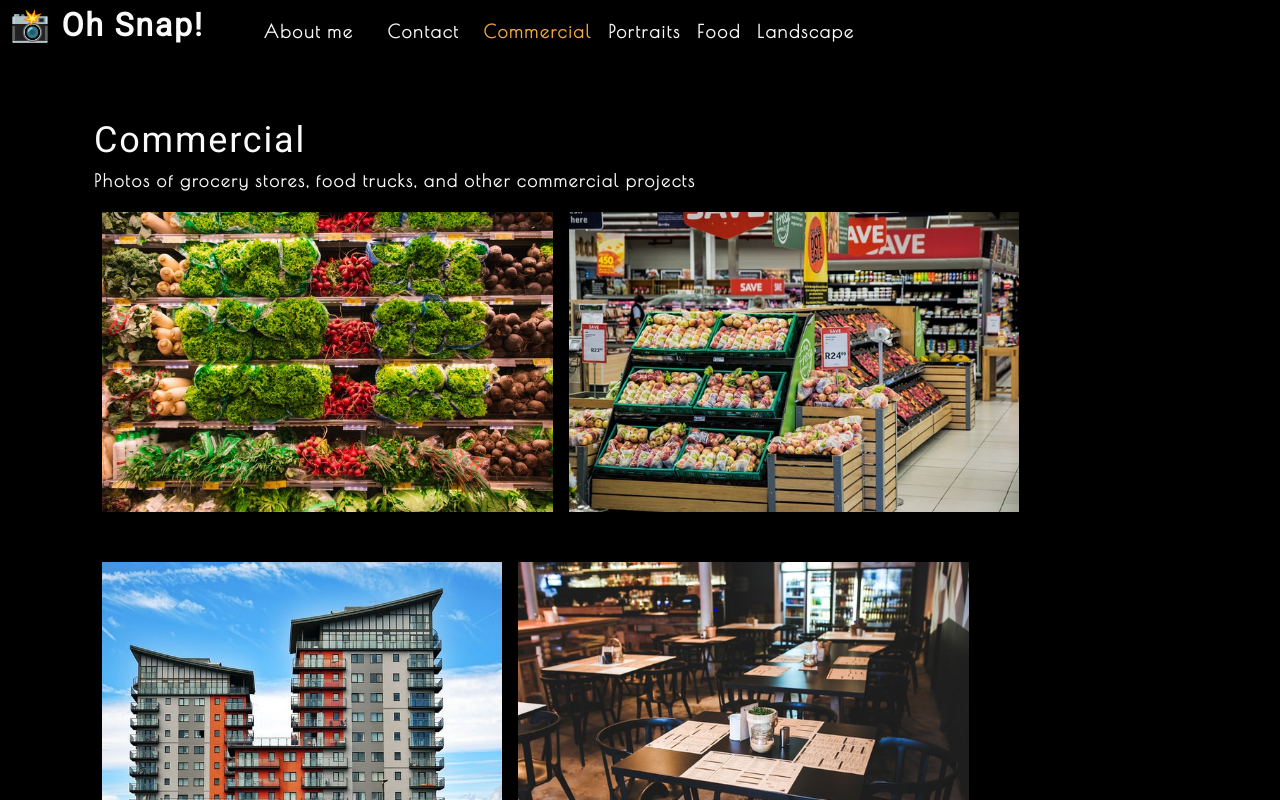
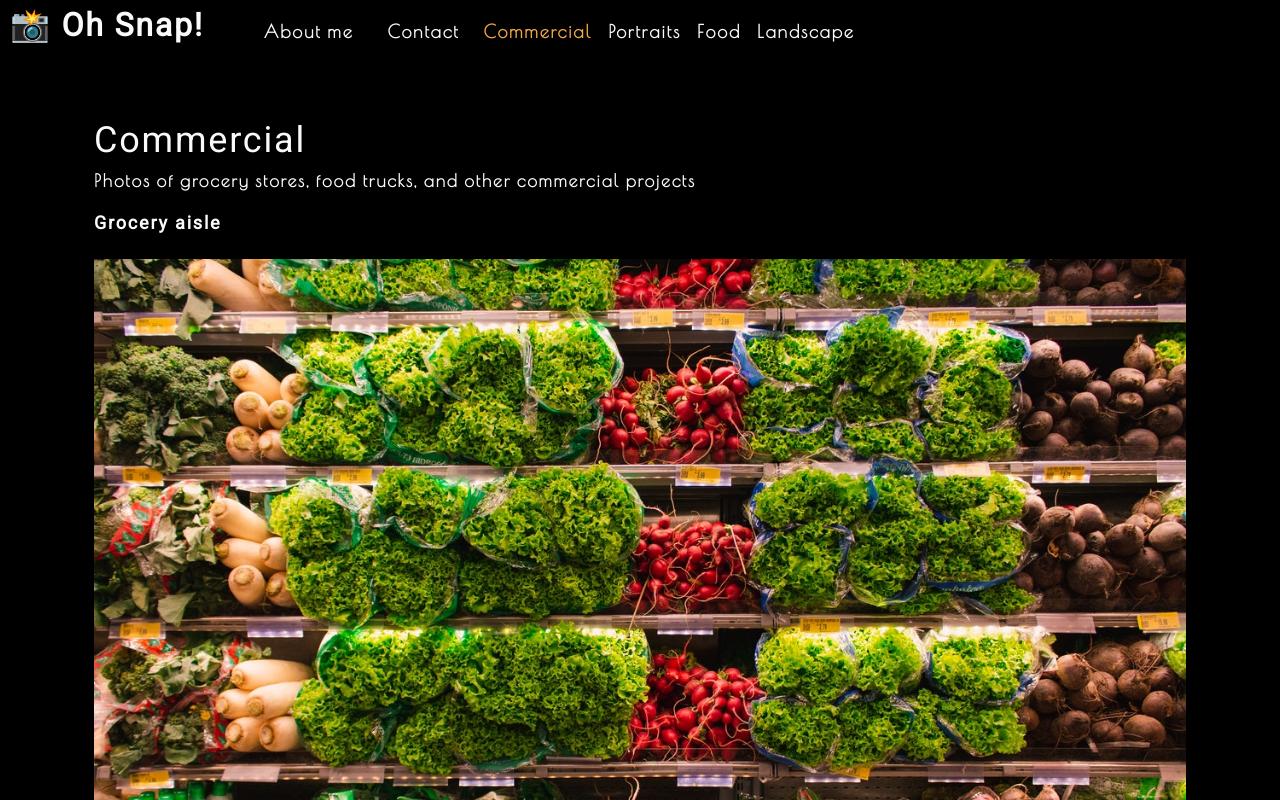
Before and after one commit to Qlaub/photo-port, a React (Create React App) app: page / in a window 1280 px wide. Both pictures are taken after a click on the picture 327 px from the left and 361 px from the top of the page. Shown: the top 800 px of the page. Built offline with nearby package versions, Linux system fonts and the light colour scheme.

Commit message:
modal opens on click

```diff
--- /dev/null
+++ b/src/components/Modal/index.js
@@ -0,0 +1,18 @@
+import React from 'react';
+
+function Modal({currentPhoto}) {
+  const {name, category, description, index} = currentPhoto;
+
+  return (
+    <div className="modalBackDrop">
+      <h3 className='modalTitle'>{name}</h3>
+      <img src={require(`../../assets/large/${category}/${index}.jpg`).default} alt={category} />
+      <p>{description}</p>
+      <button type="button">
+        Close this modal
+      </button>
+    </div>
+  );
+}
+
+export default Modal;
--- a/src/components/PhotoList/index.js
+++ b/src/components/PhotoList/index.js
@@ -1,4 +1,5 @@
 import React, { useState } from 'react';
+import Modal from '../Modal';
 
 const PhotoList = ({ category }) => {
   const [photos] = useState([
@@ -120,8 +121,18 @@
 
   const currentPhotos = photos.filter(photo => photo.category === category);
 
+  const [currentPhoto, setCurrentPhoto] = useState();
+
+  const [isModalOpen, setIsModalOpen] = useState(false);
+
+  const toggleModal = (image, i) => {
+    setCurrentPhoto({...image, index: i});
+    setIsModalOpen(true);
+  }
+
   return (
     <div>
+      {isModalOpen && <Modal currentPhoto={currentPhoto} />}
       <div className="flex-row">
         {currentPhotos.map((image, i) => (
           <img
@@ -129,6 +140,7 @@
             alt={image.name}
             className="img-thumbnail mx-1"
             key={image.name}
+            onClick={() => toggleModal(image, i)}
           />
         ))}
       </div>
```
Also changed, not shown: 1 other file (tests, documents, lock files or other folders).
